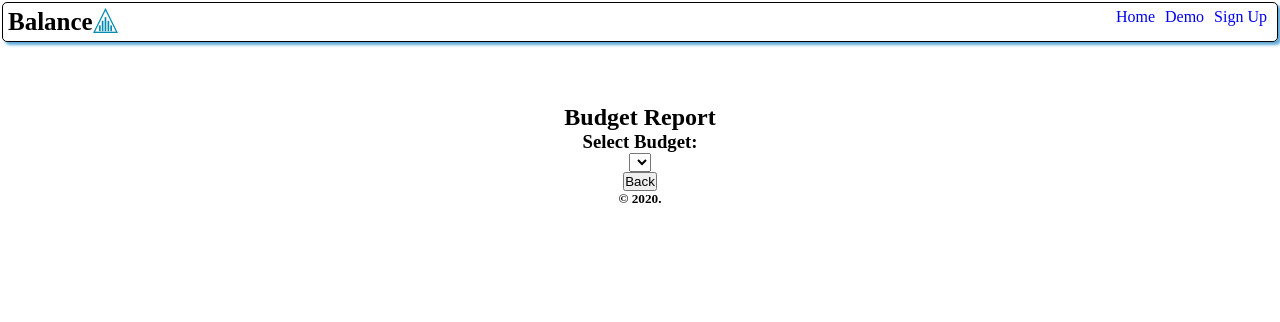
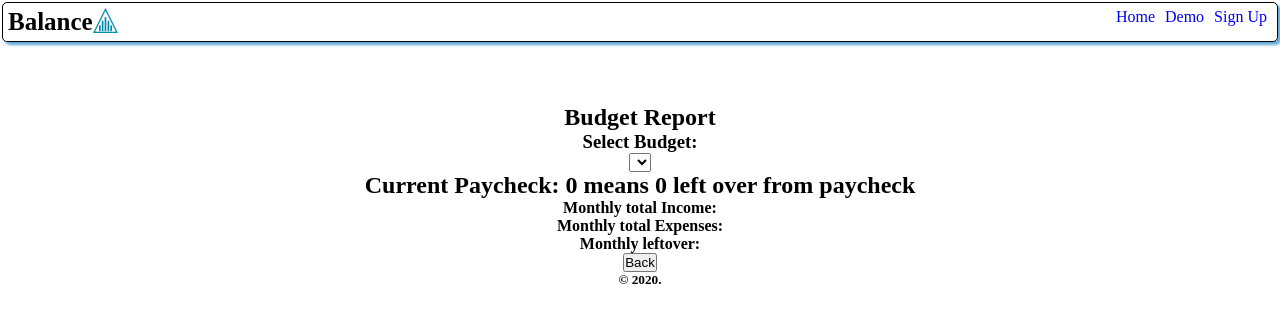
Before and after one commit to Cosmic-Noir/balance-app, a React (Create React App) app: page /budgets in a window 1280 px wide. Shown: the top 322 px of the page. Built offline with nearby package versions, Linux system fonts and the light colour scheme.

Commit message:
Success, displayCharges now returning correct charges

```diff
--- a/src/components/budget/budget.js
+++ b/src/components/budget/budget.js
@@ -15,7 +15,9 @@ class Budget extends Component {
   state = {
     charges: [],
     month_name: "",
-    months: []
+    months: [],
+    totalIncome: "",
+    totalExpenses: ""
   };
 
   static contextType = balanceContext;
@@ -69,97 +71,19 @@ class Budget extends Component {
     });
   };
 
-  // displayCharges = () => {
-  //   let totalIncome = 0;
-  //   let totalExpenses = 0;
-  //   let currentPaycheck = 0;
-  //   let expenses = 0;
+  displayCharges2 = () => {
+    let totalIncome = 0;
+    let totalExpenses = 0;
+    let currentPaycheck = 0;
+    let expenses = 0;
 
-  //   let arr = this.state.charges;
+    // let arr = this.state.charges;
 
-  //   let allCharges = () => {
-  //     for (let i = 0; i <= arr.length; i++) {
-  //       // console.log(arr[i]);
-  //       if (arr[i] === undefined) {
-  //         let remainder = currentPaycheck + expenses;
-  //         // console.log(`${remainder} left over from paycheck`);
-  //         // console.log(
-  //         //   `Monthly Income: ${totalIncome}. Montly Expenses: ${totalExpenses}. Montlhy leftover: ${totalIncome +
-  //         //     totalExpenses}`
-  //         // );
-  //         return (
-  //           <h2>
-  //             Monthly Income: {totalIncome}. Montly Expenses: {totalExpenses}.
-  //             Montlhy leftover: {totalIncome + totalExpenses}
-  //           </h2>
-  //         );
-  //       } else if (arr[i].category !== "Income") {
-  //         let { amount, due_date, charge_name, charge_id } = arr[i];
-
-  //         allCharges += <Charge />;
-  //         expenses -= arr[i].amount;
-  //         totalExpenses -= arr[i].amount;
-  //         // console.log(
-  //         //   `${arr[i].charge_name} added to expnses: ${arr[i].amount} total: ${expenses}`
-  //         // );
-  //         return (
-  //           <Charge
-  //             amount={amount}
-  //             due_date={due_date}
-  //             charge_name={charge_name}
-  //             key={charge_id}
-  //           />
-  //         );
-  //       } else if (arr[i].category === "Income") {
-  //         // if income, calculate previous paychecks remainder
-  //         let remainder = currentPaycheck + expenses;
-  //         // console.log(
-  //         //   `Current paycheck: ${currentPaycheck} means ${remainder} left over from paycheck`
-  //         // );
-
-  //         // Then set the current paycheck to the selected one
-  //         currentPaycheck = arr[i].amount;
-  //         totalIncome += arr[i].amount;
-  //         // Then reset expenses
-  //         expenses = 0;
-  //         // console.log("---------");
-  //         // console.log(`Yay, a paycheck for ${arr[i].amount}`);
-  //         return <h2>Yay, a paycheck for {arr[i].amount}</h2>;
-  //       }
-  //     }
-  //   };
-
-  //   return allCharges;
-  // };
-
-  displayCharges = () => {
-    let totIncome = 0;
-    let totExpenses = 0;
-
-    const allCharges = this.state.charges.map(charge => {
+    let allCharges = this.state.charges.map(charge => {
       const { charge_id, charge_name, due_date, amount } = charge;
-      if (charge.category === "Income") {
-        let currentRemainder = totIncome + totExpenses;
-        totIncome += charge.amount;
-        totExpenses = 0;
-        return (
-          <div className="width-100">
-            <div className="checkRemainder">
-              <li className={currentRemainder > 0 ? "green" : "red"}>
-                {currentRemainder > 0 ? "Remaining: " : "Need to Save: "}{" "}
-                {currentRemainder}
-              </li>
-            </div>
-
-            <div className="Income">
-              <li className="detail">{charge.due_date}</li>
-              <li className="detail">{charge.charge_name}</li>
-              <li className="detail">{charge.amount}</li>
-            </div>
-          </div>
-        );
-      } else {
-        totExpenses -= charge.amount;
+      if (charge.category !== "Income") {
+        expenses -= amount;
+        totalExpenses -= amount;
         return (
           <Charge
             amount={amount}
@@ -168,8 +92,39 @@ class Budget extends Component {
             key={charge_id}
           />
         );
+      } else {
+        // Then it should be category "Income"
+        // if income, calculate previous paychecks remainder
+        let remainder = currentPaycheck + expenses;
+        let pastPaycheck = currentPaycheck;
+        // console.log(
+        //   `Current paycheck: ${currentPaycheck} means ${remainder} left over from paycheck`
+        // );
+
+        // Then set the current paycheck to the selected one
+        currentPaycheck = amount;
+        totalIncome += amount;
+        // Then reset expenses
+        expenses = 0;
+        return (
+          <h2>
+            Current Paycheck: {pastPaycheck} means {remainder} left over from
+            paycheck{" "}
+          </h2>
+        );
       }
     });
+
+    let remainder = currentPaycheck + expenses;
+    let pastPaycheck = currentPaycheck;
+
+    allCharges = [
+      ...allCharges,
+      <h2>
+        Current Paycheck: {pastPaycheck} means {remainder} left over from
+        paycheck{" "}
+      </h2>
+    ];
     return allCharges;
   };
 
@@ -202,7 +157,15 @@ class Budget extends Component {
           </select>
         </form>
         <h3>{month_name}</h3>
-        <div className="flex-column report">{this.displayCharges()}</div>
+        <div className="flex-column report">{this.displayCharges2()}</div>
+        <div className="month_totals">
+          <h4>Monthly total Income: {this.state.totalIncome}</h4>
+          <h4>Monthly total Expenses: {this.state.totalExpenses}</h4>
+          <h4>
+            Monthly leftover:{" "}
+            {this.state.totalIncome + this.state.totalExpenses}
+          </h4>
+        </div>
 
         <button onClick={this.handleBack} type="button">
           Back
```
